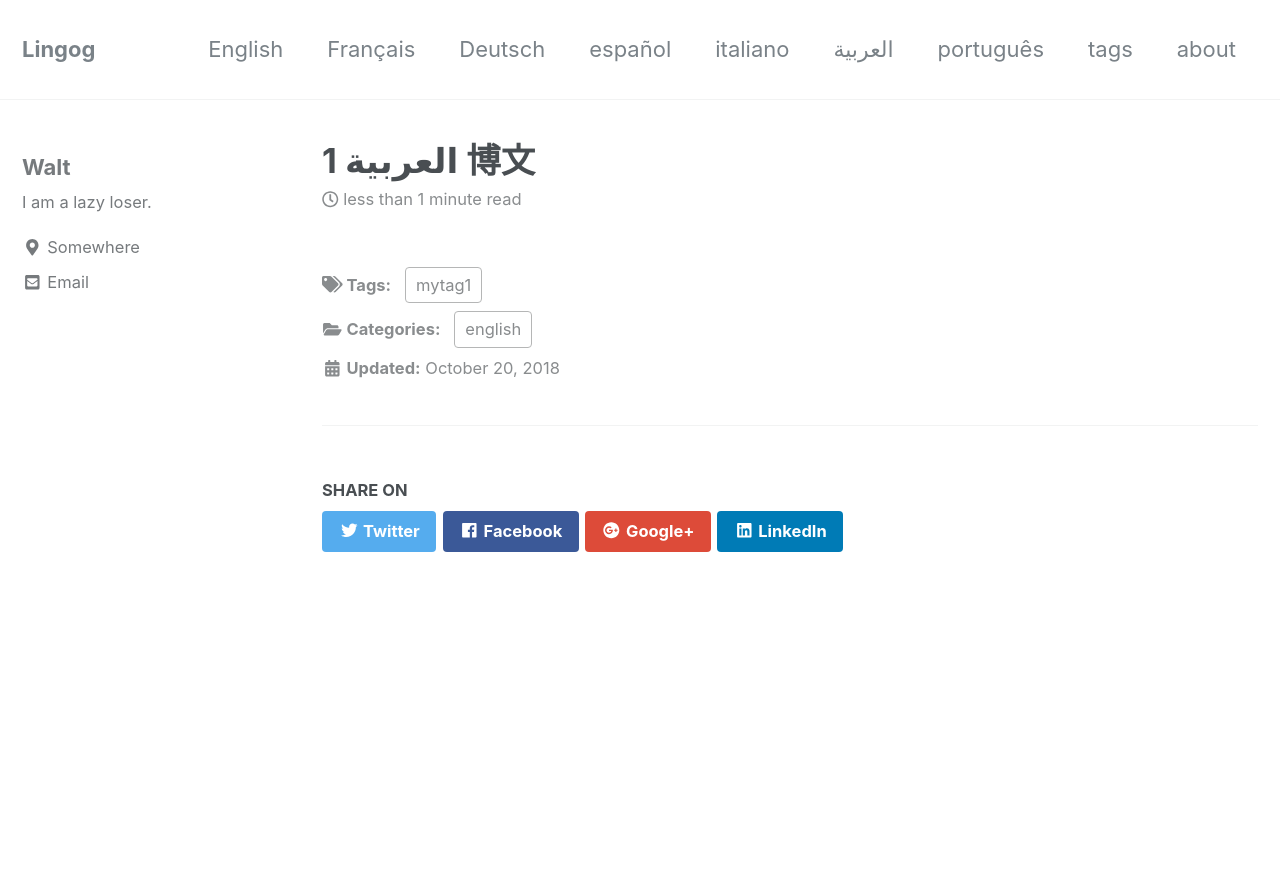
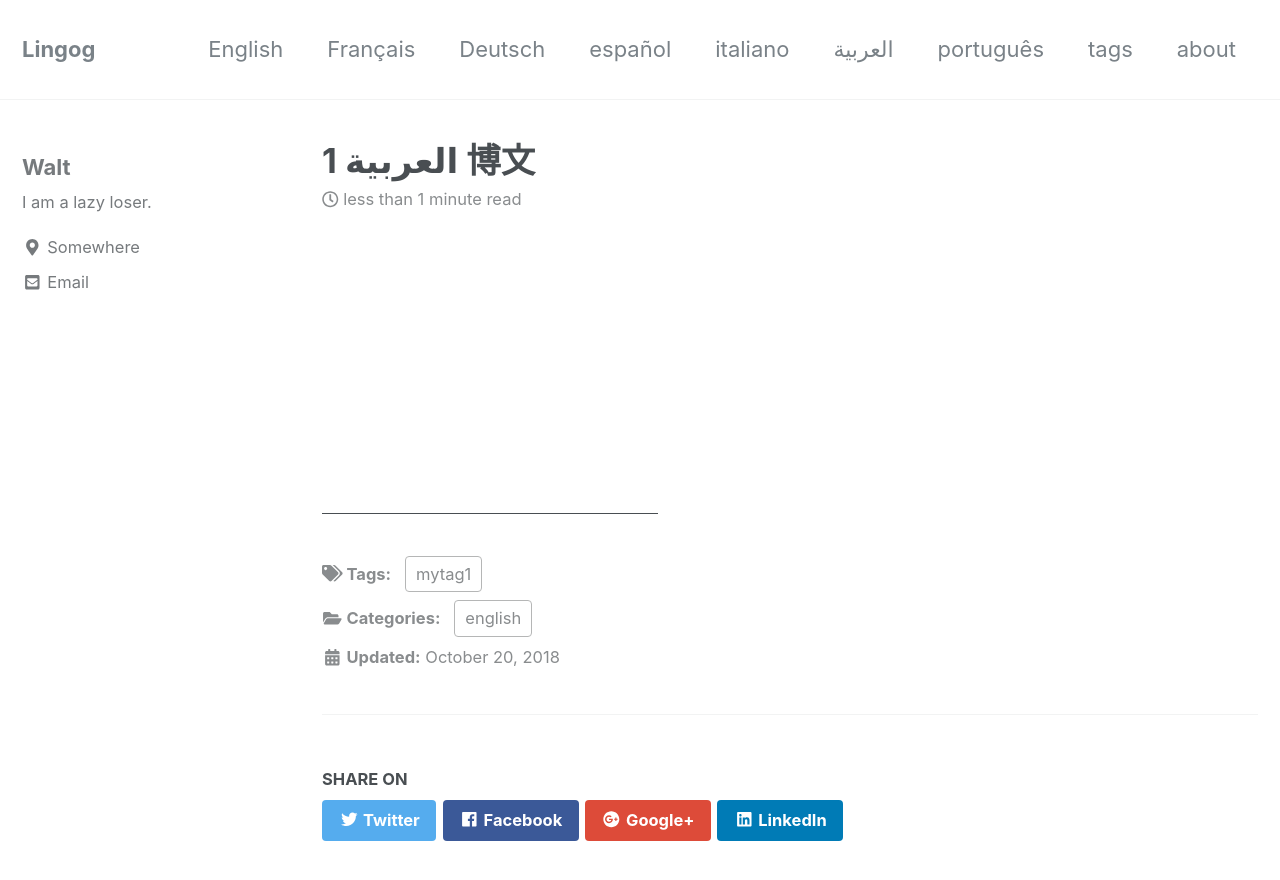
Before and after one commit to ispiderking/ispider.github.io, a Jekyll site: the page built from _posts/2018-10-20-a.md, in a window 1280 px wide and 900 px high. Shown: the top 880 px of the window. Built offline with Jekyll 4.4.1, drawn with Linux system fonts in a browser that asks for light colours; nearby versions of some CDN libraries.

Commit message:
run adsense 2

```diff
--- a/_layouts/single.html
+++ b/_layouts/single.html
@@ -43,7 +43,7 @@ layout: default
           </aside>
         {% endif %}
 
-		{% if show_ad %}
+		{% if site.show_ad %}
 		{% include adsense2.html %}
 		{% endif %}
 
```
Also changed, not shown: _posts/2018-10-20-a.md (+1 -1 lines), 1 other file.
